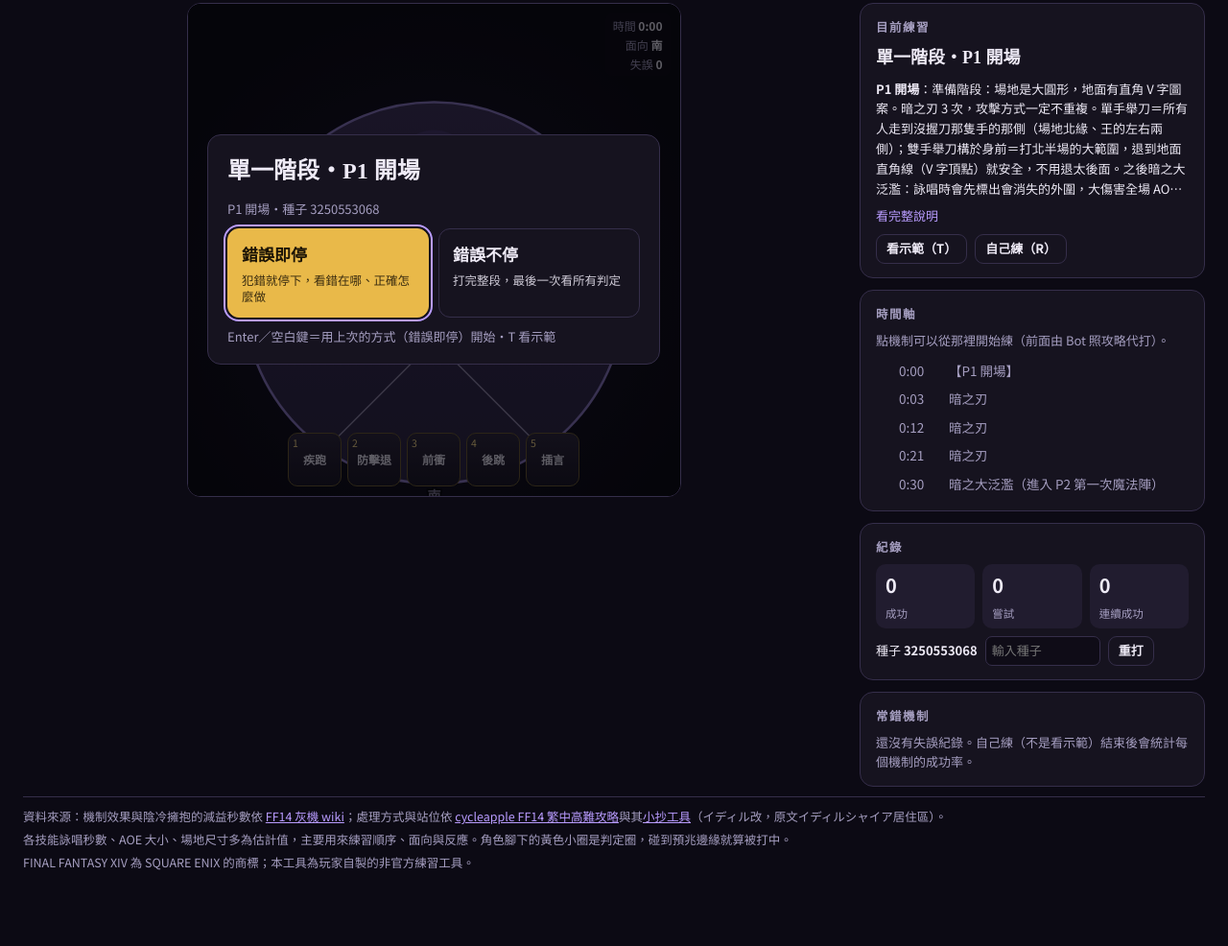
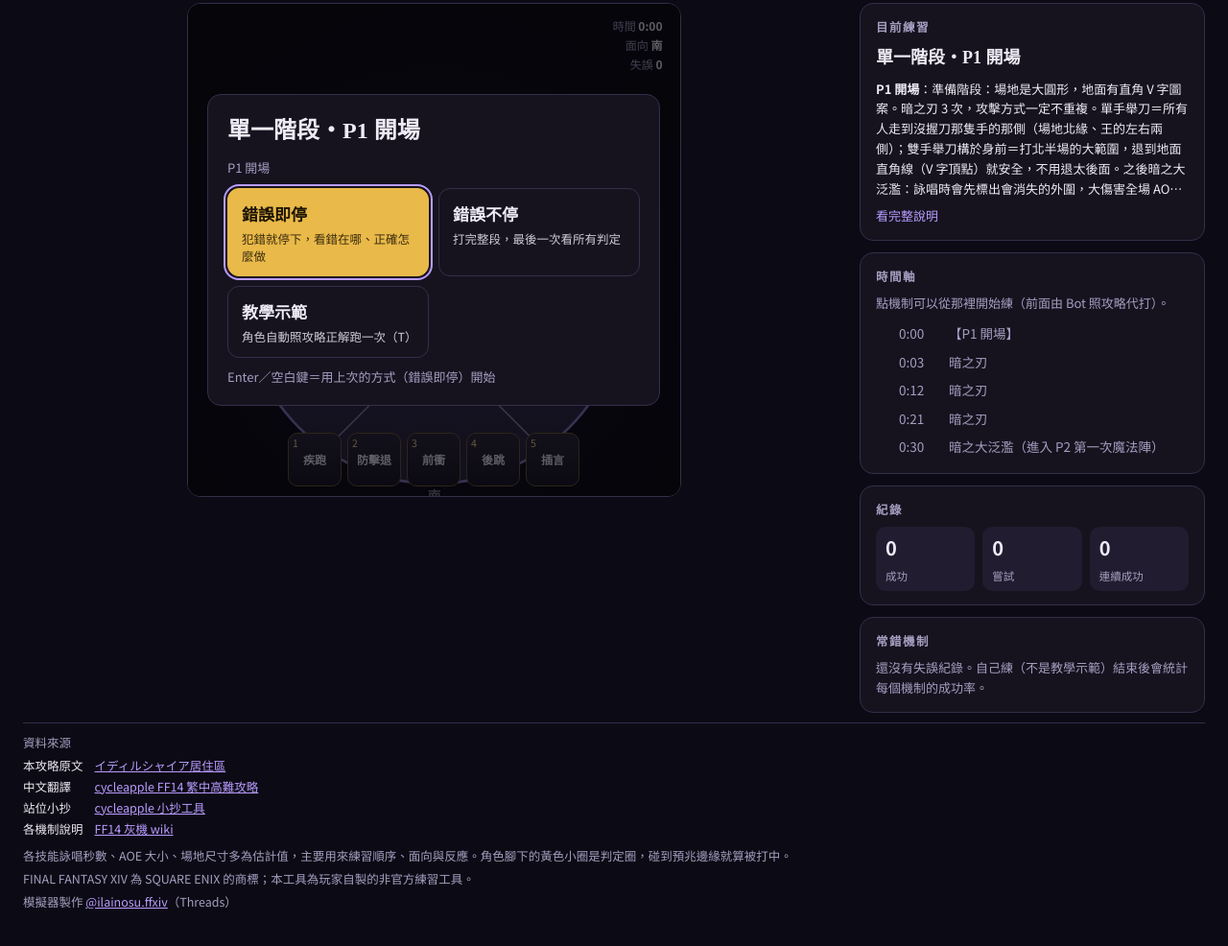
Before and after one commit to seiran-ilai/ff14-cloud-of-darkness-sim, a website built with Vite: page index.html in a window 1280 px wide. Shown: the part 262-1248 px from the top of the page at 96% size. Before the commit the page ends 1211 px from the top, so only its background shows below. Built offline with nearby package versions, Linux system fonts and the light colour scheme.

Commit message:
資料來源整理、移除種子功能、教學示範改為開始選項

```diff
--- a/index.html
+++ b/index.html
@@ -50,17 +50,22 @@
       <div class="card" id="seqCard" hidden></div>
       <div class="card">
         <h3>紀錄</h3>
-        <div class="stats"><div class="stat"><b id="sOk">0</b><span>成功</span></div><div class="stat"><b id="sAll">0</b><span>嘗試</span></div><div class="stat"><b id="sStreak">0</b><span>連續成功</span></div></div>
-        <div class="seedrow"><span title="同一個種子會出同樣的手勢、點名、齊射線與超賦種類，可以重打同一局">種子 <b id="seedNow">—</b></span><input id="seedIn" inputmode="numeric" placeholder="輸入種子" aria-label="輸入種子"><button class="btn ghost sm" id="seedGo">重打</button></div>
-      </div>
+        <div class="stats"><div class="stat"><b id="sOk">0</b><span>成功</span></div><div class="stat"><b id="sAll">0</b><span>嘗試</span></div><div class="stat"><b id="sStreak">0</b><span>連續成功</span></div></div>      </div>
       <div class="card" id="weak"></div>
     </aside>
   </div>
 
   <footer>
-    <p>資料來源：機制效果與陰冷擁抱的減益秒數依 <a href="https://ff14.huijiwiki.com/" target="_blank" rel="noopener">FF14 灰機 wiki</a>；處理方式與站位依 <a href="https://cycleapple.github.io/xiv-tc-battle-guide/chaotic/cloud-of-darkness/" target="_blank" rel="noopener">cycleapple FF14 繁中高難攻略</a>與其<a href="https://cycleapple.github.io/xiv-tc-battle-guide/chaotic/cloud-of-darkness-cheatsheet/" target="_blank" rel="noopener">小抄工具</a>（イディル改，原文イディルシャイア居住區）。</p>
+    <p>資料來源</p>
+    <ul class="src">
+      <li><span>本攻略原文</span><a href="https://kanatan.info/archives/38822195.html" target="_blank" rel="noopener">イディルシャイア居住區</a></li>
+      <li><span>中文翻譯</span><a href="https://cycleapple.github.io/xiv-tc-battle-guide/chaotic/cloud-of-darkness/" target="_blank" rel="noopener">cycleapple FF14 繁中高難攻略</a></li>
+      <li><span>站位小抄</span><a href="https://cycleapple.github.io/xiv-tc-battle-guide/chaotic/cloud-of-darkness-cheatsheet/" target="_blank" rel="noopener">cycleapple 小抄工具</a></li>
+      <li><span>各機制說明</span><a href="https://ff14.huijiwiki.com/" target="_blank" rel="noopener">FF14 灰機 wiki</a></li>
+    </ul>
     <p>各技能詠唱秒數、AOE 大小、場地尺寸多為估計值，主要用來練習順序、面向與反應。角色腳下的黃色小圈是判定圈，碰到預兆邊緣就算被打中。</p>
     <p>FINAL FANTASY XIV 為 SQUARE ENIX 的商標；本工具為玩家自製的非官方練習工具。</p>
+    <p>模擬器製作 <a href="https://www.threads.net/@ilainosu.ffxiv" target="_blank" rel="noopener">@ilainosu.ffxiv</a>（Threads）</p>
   </footer>
 </div>
 
@@ -76,7 +81,7 @@
       <kbd>F</kbd><span>快轉 2 倍（空檔時用）</span>
       <kbd>R</kbd><span>重來</span>
       <kbd>Esc</kbd><span>暫停</span>
-      <kbd>T</kbd><span>看示範（角色自動照正解跑）</span>
+      <kbd>T</kbd><span>教學示範（角色自動照正解跑）</span>
     </div>
   </div>
 </div>
--- a/src/styles/hud.css
+++ b/src/styles/hud.css
@@ -69,11 +69,11 @@
 .mgroup .mph{font-weight:700;color:var(--gold-2)}
 .mitems{display:flex;flex-wrap:wrap;gap:3px 14px;padding-left:22px}
 /* 開局卡片：兩種開始方式 */
-.starts{display:grid;grid-template-columns:1fr 1fr;gap:10px}
+.starts{display:grid;grid-template-columns:repeat(auto-fit,minmax(150px,1fr));gap:10px}
 .startbtn{font:inherit;cursor:pointer;text-align:left;display:flex;flex-direction:column;gap:4px;padding:12px 14px;border-radius:12px;border:1px solid var(--gold);background:var(--gold);color:#1c1406}
 .startbtn b{font-size:17px}
 .startbtn span{font-size:12.5px;line-height:1.4;opacity:.85}
-.startbtn[data-mode="continue"]{background:transparent;color:var(--fg);border-color:var(--line)}
+.startbtn[data-mode="continue"],.startbtn[data-demo]{background:transparent;color:var(--fg);border-color:var(--line)}
 .startbtn:hover{filter:brightness(1.08)}
 .startbtn:focus-visible{outline:2px solid var(--accent);outline-offset:2px}
 .mtree label.dim{opacity:.45}
--- a/src/styles/layout.css
+++ b/src/styles/layout.css
@@ -63,9 +63,6 @@ h1 em{font-style:normal;color:var(--gold)}
 .weaklist .wr{position:relative;height:16px;border-radius:4px;background:#0f0c17;overflow:hidden}
 .weaklist .wr i{position:absolute;inset:0 auto 0 0;background:rgba(67,223,159,.35)}
 .weaklist .wr em{position:relative;font-style:normal;font-size:11.5px;padding-left:6px;font-variant-numeric:tabular-nums}
-.seedrow{display:flex;flex-wrap:wrap;gap:6px 8px;align-items:center;font-size:13px}
-.seedrow b{font-variant-numeric:tabular-nums}
-.seedrow input{font:inherit;font-size:13px;width:120px;background:#0f0c17;color:var(--fg);border:1px solid var(--line);border-radius:7px;padding:4px 6px}
 .keys{display:grid;grid-template-columns:auto 1fr;gap:4px 10px;font-size:13.5px}
 .keys kbd{font-family:var(--f-body);font-size:12px;background:var(--panel-2);border:1px solid var(--line);border-bottom-width:2px;border-radius:5px;padding:0 6px;white-space:nowrap;justify-self:start}
 .stats{display:grid;grid-template-columns:repeat(3,minmax(0,1fr));gap:8px}
@@ -75,6 +72,9 @@ h1 em{font-style:normal;color:var(--gold)}
 footer{font-size:12.5px;color:var(--muted);border-top:1px solid var(--line);padding-top:10px;display:flex;flex-direction:column;gap:4px}
 footer p{margin:0}
 footer a{color:var(--accent)}
+footer .src{margin:0 0 4px;padding:0;list-style:none;display:grid;grid-template-columns:max-content 1fr;gap:2px 12px}
+footer .src li{display:contents}
+footer .src span{color:var(--fg)}
 /* 說明文字：長的先收成 6 行 */
 .btext{display:-webkit-box;-webkit-line-clamp:6;-webkit-box-orient:vertical;overflow:hidden}
 .btext.open{display:block}
--- a/src/ui/brief.ts
+++ b/src/ui/brief.ts
@@ -11,7 +11,7 @@ export function renderBrief(session: Session): void {
   const rand = parseRand(session.cfg.drill);
   let h = `<h3>${rand ? '隨機練習' : D.group === 'p2' ? 'P3 華容道（數值多為估計）' : D.tl ? '目前練習' : '單一機制'}</h3><h4>${D.name}</h4><p class="muted btext" id="bText" style="color:var(--fg)">${D.brief}</p><button class="linkbtn" id="bMore" hidden>看完整說明</button>`;
   if (rand) h += randPanelHtml(rand, session.cfg);
-  h += `<div class="row"><button class="btn ghost sm" id="bDemo">${G && G.auto ? '示範中…' : '看示範（T）'}</button><button class="btn ghost sm" id="bRe">自己練（R）</button></div>`;
+  if (G && G.auto) h += `<div class="row"><span class="muted">教學示範中…</span><button class="btn ghost sm" id="bRe">自己練（R）</button></div>`;
   $('brief').innerHTML = h;
   // 說明太長就先收起來（6 行），按鈕展開
   const bt = $('bText'), more = $('bMore');
@@ -34,12 +34,11 @@ export function renderBrief(session: Session): void {
     sc.innerHTML = t;
   }
   if (rand) bindRandPanel(session, rand);
-  $('bDemo').onclick = (e) => { (e.target as HTMLElement).blur(); session.newGame(true); };
-  $('bRe').onclick = (e) => { (e.target as HTMLElement).blur(); session.newGame(); };
+  const bRe = document.getElementById('bRe');
+  if (bRe) bRe.onclick = (e) => { (e.target as HTMLElement).blur(); session.newGame(); };
   const b0 = document.getElementById('bFrom0');
   if (b0) b0.onclick = () => { session.startAt = 0; session.newGame(); };
   $('seqCard').querySelectorAll<HTMLButtonElement>('[data-from]').forEach((b) => {
     b.onclick = () => { session.startAt = G!.seq[+b.dataset.from!].t; session.newGame(); };
   });
-  $('seedNow').textContent = G ? String(G.rng.seed) : '—';
 }
--- a/src/ui/overlay.ts
+++ b/src/ui/overlay.ts
@@ -1,4 +1,4 @@
-// 遊戲畫面覆蓋層：準備（選模式、開始）、倒數、暫停、錯誤即停的失誤分析、結算
+// 遊戲畫面覆蓋層：準備（錯誤即停／錯誤不停／教學示範）、倒數、暫停、錯誤即停的失誤分析、結算
 import { fmtT } from '../core/format';
 import { saveConfig, type Config } from '../core/config';
 import { getDrill } from '../drills';
@@ -26,15 +26,17 @@ function renderReady(session: Session): void {
   ov.hidden = false;
   ov.style.background = '';
   ov.innerHTML = `<div class="ocard"><h2>${D.name}</h2>
-    <p class="muted">${D.sub}・${G.startAt > 0 ? `從 <b>${fmtT(G.startAt)}</b> 開始（前面由 Bot 代打）・` : ''}種子 ${G.rng.seed}</p>
+    <p class="muted">${D.sub}${G.startAt > 0 ? `・從 <b>${fmtT(G.startAt)}</b> 開始（前面由 Bot 代打）` : ''}</p>
     <div class="starts">
       <button class="startbtn" data-mode="stop"><b>錯誤即停</b><span>${MODE_NOTE.stop}</span></button>
       <button class="startbtn" data-mode="continue"><b>錯誤不停</b><span>${MODE_NOTE.continue}</span></button>
+      <button class="startbtn" data-demo><b>教學示範</b><span>角色自動照攻略正解跑一次（T）</span></button>
     </div>
-    <p class="muted">Enter／空白鍵＝用上次的方式（${cfg.failMode === 'stop' ? '錯誤即停' : '錯誤不停'}）開始・T 看示範</p></div>`;
+    <p class="muted">Enter／空白鍵＝用上次的方式（${cfg.failMode === 'stop' ? '錯誤即停' : '錯誤不停'}）開始</p></div>`;
   ov.querySelectorAll<HTMLButtonElement>('[data-mode]').forEach((b) => {
     b.onclick = () => { cfg.failMode = b.dataset.mode as Config['failMode']; saveConfig(cfg); session.start(); };
   });
+  ov.querySelector<HTMLButtonElement>('[data-demo]')!.onclick = () => session.newGame(true, G.rng.seed);
   ov.querySelector<HTMLButtonElement>(`[data-mode="${cfg.failMode}"]`)!.focus();
 }
 
@@ -89,11 +91,10 @@ export function renderOverlay(session: Session): void {
     const cks = checks.map((c, i) => `<li class="${c.warn ? 'warn' : c.ok ? '' : 'ng'}"><button data-ck="${i}" title="回放這個判定的前後幾秒"><span class="tg">${fmtT(c.t)} ${c.tag}</span>　${c.text}<span class="rp">▶ 回放</span></button></li>`).join('');
     const title = (G.auto ? '示範結束：' : '') + (ok ? (G.tl ? '完美通過' : '處理成功') : G.tl ? `失誤 ${G.fails.length} 次` : '失敗');
     ov.innerHTML = `<div class="ocard ${ok ? 'ok' : 'ng'}"><h2>${title}</h2>
-      <p class="endseed">種子 <b>${G.rng.seed}</b>${G.startAt > 0 ? `・從 ${fmtT(G.startAt)} 開始` : ''}　點任一判定可慢動作回放並標出正確位置</p>
+      <p class="endseed">${G.startAt > 0 ? `從 ${fmtT(G.startAt)} 開始・` : ''}點任一判定可慢動作回放並標出正確位置</p>
       <ul class="checks">${cks || '<li>沒有紀錄</li>'}</ul>
-      <div class="row"><button class="btn" id="oRe">再來一次（R）</button><button class="btn ghost" id="oSame">同種子重打</button><button class="btn ghost" id="oDemo">看示範</button></div></div>`;
+      <div class="row"><button class="btn" id="oRe">再來一次（R）</button><button class="btn ghost" id="oDemo">教學示範</button></div></div>`;
     $('oRe').onclick = () => session.newGame();
-    $('oSame').onclick = () => session.newGame(false, G.rng.seed);
     $('oDemo').onclick = () => session.newGame(true, G.rng.seed);
     ov.querySelectorAll<HTMLButtonElement>('[data-ck]').forEach((b) => {
       b.onclick = () => {
--- a/src/ui/topbar.ts
+++ b/src/ui/topbar.ts
@@ -1,4 +1,4 @@
-// 上方：聯盟、職能、練習項目選擇；右側：本項目紀錄、最常錯的機制、種子
+// 上方：聯盟、職能、練習項目選擇；右側：本項目紀錄、最常錯的機制
 import { ALS, ROLES, type Alliance, type Role } from '../core/constants';
 import { saveConfig } from '../core/config';
 import { DRILLS, WEAK_PREFIX } from '../drills';
@@ -33,7 +33,7 @@ function renderWeak(session: Session): void {
        <ul class="weaklist">${w.map((m) => `<li><span class="wn" title="${m.mech}">${m.mech}</span><b>${m.all - m.ok}</b>
          <span class="wr"><i style="width:${Math.round(m.rate * 100)}%"></i><em>${Math.round(m.rate * 100)}%</em></span></li>`).join('')}</ul>
        <div class="row">${keys.length ? '<button class="btn sm" id="wGo">只練最常錯的</button>' : ''}<button class="btn ghost sm" id="wClr">清除紀錄</button></div>`
-    : '<p class="muted">還沒有失誤紀錄。自己練（不是看示範）結束後會統計每個機制的成功率。</p>'}`;
+    : '<p class="muted">還沒有失誤紀錄。自己練（不是教學示範）結束後會統計每個機制的成功率。</p>'}`;
   const go = document.getElementById('wGo');
   if (go) go.onclick = () => pickDrill(session, WEAK_PREFIX + keys.join(','));
   const clr = document.getElementById('wClr');
@@ -105,9 +105,4 @@ export function bindDrillPicker(session: Session): void {
       b.blur();
     };
   });
-  $('seedGo').onclick = () => {
-    const v = ($('seedIn') as HTMLInputElement).value.trim();
-    if (!/^\d+$/.test(v)) { ($('seedIn') as HTMLInputElement).focus(); return; }
-    session.newGame(false, Number(v) >>> 0);
-  };
 }
```
Also changed, not shown: tests/ui.smoke.test.ts (+2 -6 lines), README.md.
